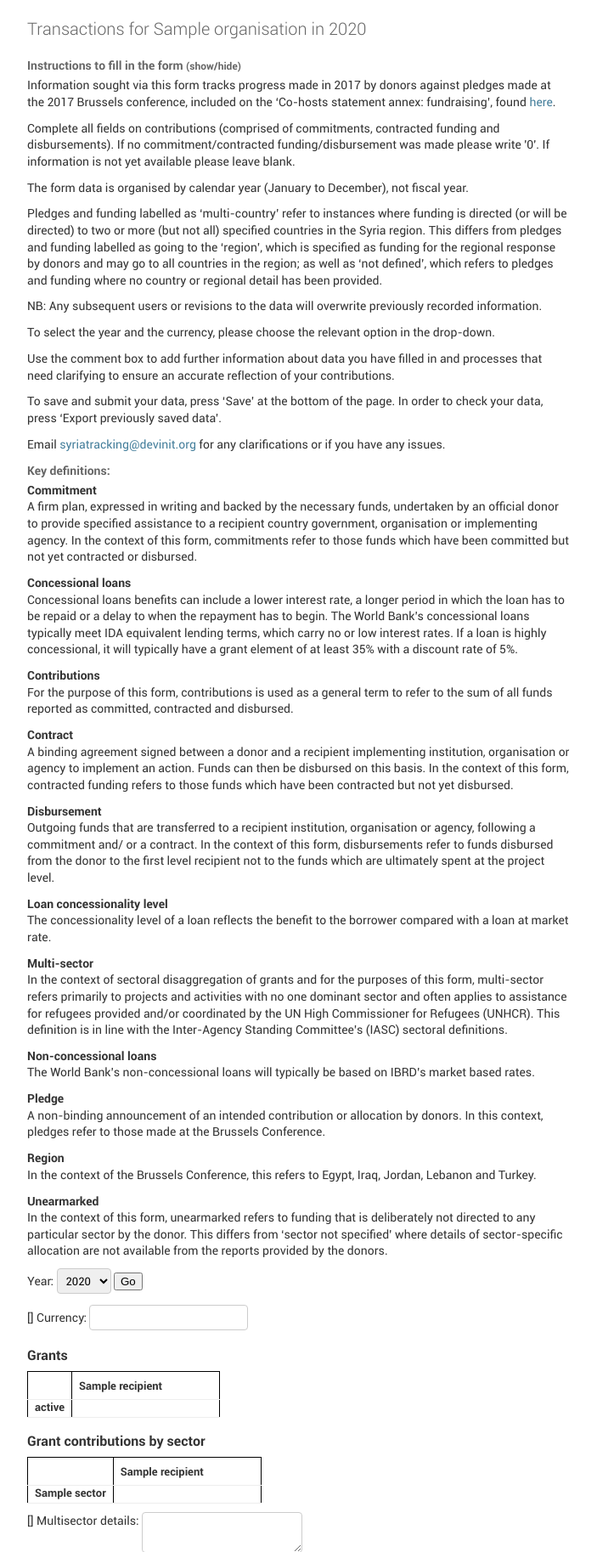
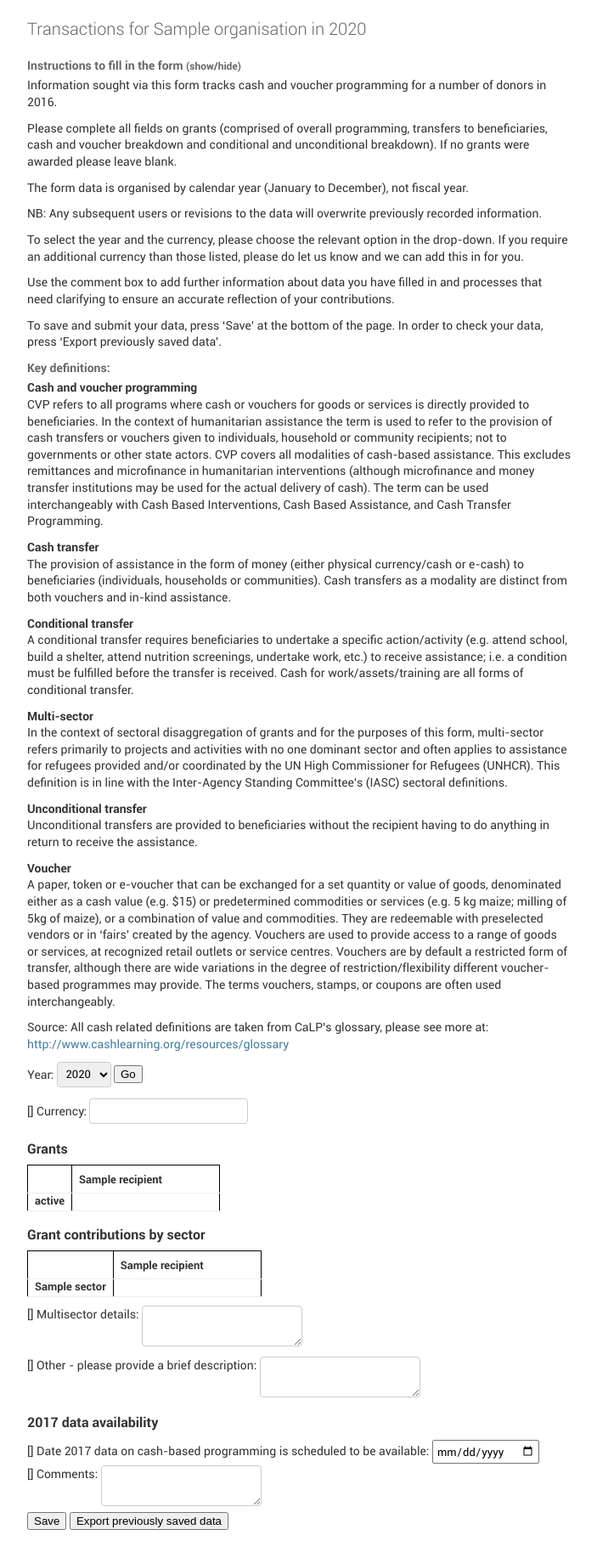
Before and after one commit to devinit/GHTS, a Django app: template ghts/templates/core/edit.html in a window 1280 px wide; the page is wider, and only the part inside the window is pictured. Shown: the part 60-1887 px from the top of that part at 85% size, without its empty margins (8-711 px from the left). After the commit the page ends 1861 px from the top of that part, so only its background shows below. Run offline with Django 3.2, Linux system fonts and the light colour scheme; the template is opened without the code that fills it: most values are stand-ins (such as "Sample title", 1, 10 or a date in 2020); form fields are guessed from the names that the template uses.

Commit message:
Instructions

```diff
--- a/ghts/templates/core/edit.html
+++ b/ghts/templates/core/edit.html
@@ -30,67 +30,44 @@
     {% endif %}
     >
     <p>
-        Information sought via this form tracks progress made in 2017 by donors against pledges made at the 2017 Brussels conference, included on the ‘Co-hosts statement annex: fundraising’, found <a href="http://www.consilium.europa.eu/en/meetings/international-summit/2017/04/05/">here</a>.
+        Information sought via this form tracks cash and voucher programming for a number of donors in 2016.
     </p>
     <p>
-        Complete all fields on contributions (comprised of commitments, contracted funding and disbursements). If no commitment/contracted funding/disbursement was made please write '0'. If information is not yet available please leave blank.
-    </p>
-    <p>The form data is organised by calendar year (January to December), not fiscal year.</p>
-    <p>
-        Pledges and funding labelled as ‘multi-country’ refer to instances where funding is directed (or will be directed) to two or more (but not all) specified countries in the Syria region. This differs from pledges and funding labelled as going to the ‘region’, which is specified as funding for the regional response by donors and may go to all countries in the region; as well as ‘not defined’, which refers to pledges and funding where no country or regional detail has been provided.
+        Please complete all fields on grants (comprised of overall programming, transfers to beneficiaries, cash and voucher breakdown and conditional and unconditional breakdown). If no grants were awarded please leave blank.
     </p>
     <p>
-    NB: Any subsequent users or revisions to the data will overwrite previously recorded information.
+        The form data is organised by calendar year (January to December), not fiscal year.
     </p>
     <p>
-    To select the year and the currency, please choose the relevant option in the drop-down.
+        NB: Any subsequent users or revisions to the data will overwrite previously recorded information.
     </p>
     <p>
-    Use the comment box to add further information about data you have filled in and processes that need clarifying to ensure an accurate reflection of your contributions.
+        To select the year and the currency, please choose the relevant option in the drop-down. If you require an additional currency than those listed, please do let us know and we can add this in for you.
     </p>
     <p>
-    To save and submit your data, press ‘Save’ at the bottom of the page.
-    In order to check your data, press ‘Export previously saved data’.
+        Use the comment box to add further information about data you have filled in and processes that need clarifying to ensure an accurate reflection of your contributions.
     </p>
     <p>
-    Email <a href="mailto:syriatracking@devinit.org">syriatracking@devinit.org</a> for any clarifications or if you have any issues.
+        To save and submit your data, press ‘Save’ at the bottom of the page. In order to check your data, press ‘Export previously saved data’.
     </p>
     <h3>Key definitions:</h3>
     <p>
         <b>
-            Commitment
+            Cash and voucher programming
         </b><br/>
-        A firm plan, expressed in writing and backed by the necessary funds, undertaken by an official donor to provide specified assistance to a recipient country government, organisation or implementing agency. In the context of this form, commitments refer to those funds which have been committed but not yet contracted or disbursed.
+        CVP refers to all programs where cash or vouchers for goods or services is directly provided to beneficiaries. In the context of humanitarian assistance the term is used to refer to the provision of cash transfers or vouchers given to individuals, household or community recipients; not to governments or other state actors. CVP covers all modalities of cash-based assistance. This excludes remittances and microfinance in humanitarian interventions (although microfinance and money transfer institutions may be used for the actual delivery of cash). The term can be used interchangeably with Cash Based Interventions, Cash Based Assistance, and Cash Transfer Programming.
     </p>
     <p>
         <b>
-            Concessional loans
+            Cash transfer
         </b><br/>
-        Concessional loans benefits can include a lower interest rate, a longer period in which the loan has to be repaid or a delay to when the repayment has to begin. The World Bank’s concessional loans typically meet IDA equivalent lending terms, which carry no or low interest rates. If a loan is highly concessional, it will typically have a grant element of at least 35% with a discount rate of 5%.
+        The provision of assistance in the form of money (either physical currency/cash or e-cash) to beneficiaries (individuals, households or communities). Cash transfers as a modality are distinct from both vouchers and in-kind assistance.
     </p>
     <p>
         <b>
-            Contributions
+            Conditional transfer
         </b><br/>
-        For the purpose of this form, contributions is used as a general term to refer to the sum of all funds reported as committed, contracted and disbursed.
-    </p>
-    <p>
-        <b>
-            Contract
-        </b><br/>
-        A binding agreement signed between a donor and a recipient implementing institution, organisation or agency to implement an action. Funds can then be disbursed on this basis. In the context of this form, contracted funding refers to those funds which have been contracted but not yet disbursed.
-    </p>
-    <p>
-        <b>
-            Disbursement
-        </b><br/>
-        Outgoing funds that are transferred to a recipient institution, organisation or agency, following a commitment and/ or a contract. In the context of this form, disbursements refer to funds disbursed from the donor to the first level recipient not to the funds which are ultimately spent at the project level.
-    </p>
-    <p>
-        <b>
-            Loan concessionality level
-        </b><br/>
-        The concessionality level of a loan reflects the benefit to the borrower compared with a loan at market rate.
+        A conditional transfer requires beneficiaries to undertake a specific action/activity (e.g. attend school, build a shelter, attend nutrition screenings, undertake work, etc.) to receive assistance; i.e. a condition must be fulfilled before the transfer is received. Cash for work/assets/training are all forms of conditional transfer.
     </p>
     <p>
         <b>
@@ -99,29 +76,19 @@
         In the context of sectoral disaggregation of grants and for the purposes of this form, multi-sector refers primarily to projects and activities with no one dominant sector and often applies to assistance for refugees provided and/or coordinated by the UN High Commissioner for Refugees (UNHCR). This definition is in line with the Inter-Agency Standing Committee’s (IASC) sectoral definitions.
     </p>
     <p>
-    <p>
         <b>
-            Non-concessional loans
+            Unconditional transfer
         </b><br/>
-        The World Bank’s non-concessional loans will typically be based on IBRD’s market based rates.
+        Unconditional transfers are provided to beneficiaries without the recipient having to do anything in return to receive the assistance.
     </p>
     <p>
         <b>
-            Pledge
+            Voucher
         </b><br/>
-        A non-binding announcement of an intended contribution or allocation by donors. In this context, pledges refer to those made at the Brussels Conference.
+        A paper, token or e-voucher that can be exchanged for a set quantity or value of goods, denominated either as a cash value (e.g. $15) or predetermined commodities or services (e.g. 5 kg maize; milling of 5kg of maize), or a combination of value and commodities. They are redeemable with preselected vendors or in ‘fairs’ created by the agency. Vouchers are used to provide access to a range of goods or services, at recognized retail outlets or service centres. Vouchers are by default a restricted form of transfer, although there are wide variations in the degree of restriction/flexibility different voucher-based programmes may provide. The terms vouchers, stamps, or coupons are often used interchangeably.
     </p>
     <p>
-        <b>
-            Region
-        </b><br/>
-        In the context of the Brussels Conference, this refers to Egypt, Iraq, Jordan, Lebanon and Turkey.
-    </p>
-    <p>
-        <b>
-            Unearmarked
-        </b><br/>
-        In the context of this form, unearmarked refers to funding that is deliberately not directed to any particular sector by the donor. This differs from ‘sector not specified’ where details of sector-specific allocation are not available from the reports provided by the donors.
+        Source: All cash related definitions are taken from CaLP’s glossary, please see more at: <a href="http://www.cashlearning.org/resources/glossary">http://www.cashlearning.org/resources/glossary</a>
     </p>
     </div>
         <label>Year:</label>
```
Also changed, not shown: ghts/templates/core/edit-locked.html (+18 -51 lines).
